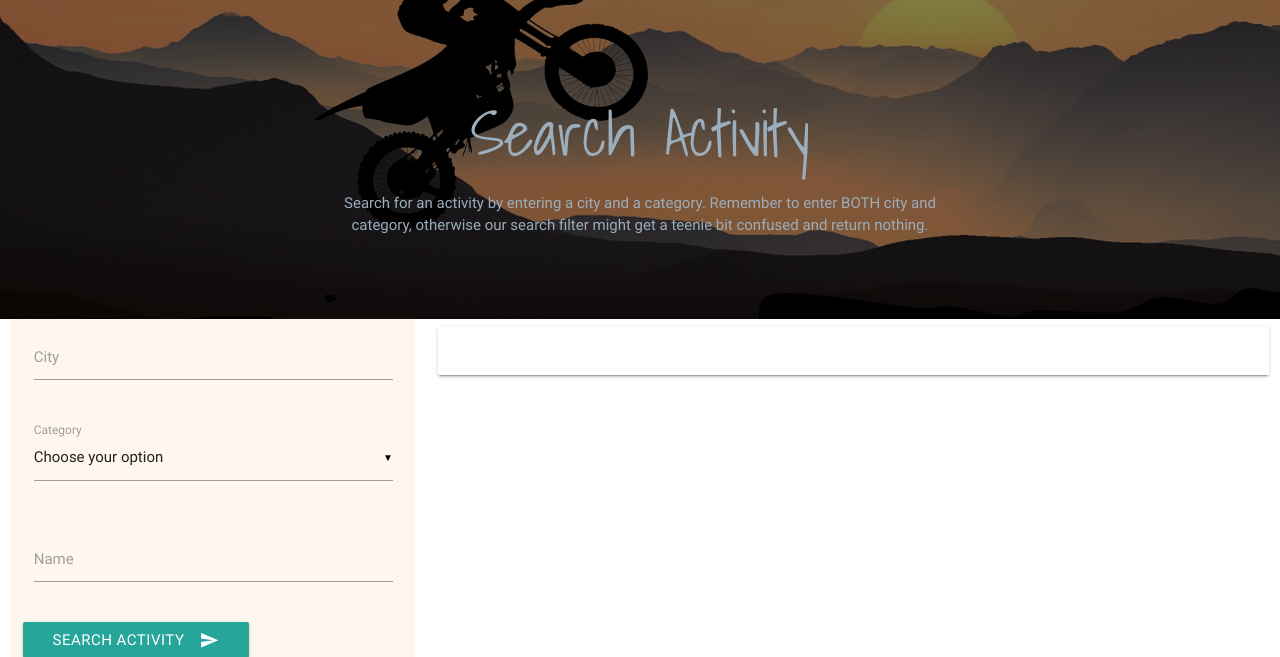
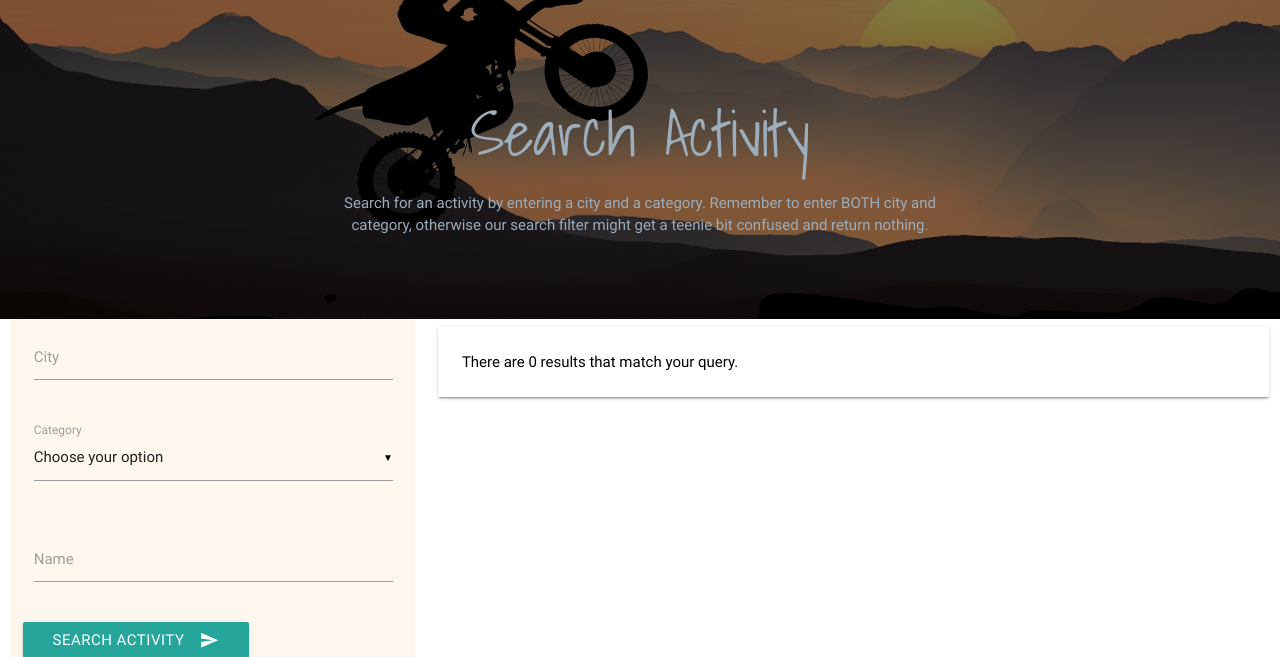
Before and after one commit to nafeesahyounis/data-centric-dev-project, a Flask app: page /find in a window 1280 px wide. Shown: the part 65-722 px from the top of the page. Run offline with Flask 2, Linux system fonts and the light colour scheme; some libraries are stand-ins or nearby versions.

Commit message:
changed find template and removed if clause. Instead used results length filter so that if there are no results, it will print the number

```diff
--- a/templates/pages/find.html
+++ b/templates/pages/find.html
@@ -52,21 +52,17 @@
       <div class="card">
         <div class="card-content black-text">
 
-        {% if results==[]%}
-        <span class="card-title">{{no_results}}</span>
-        {% else %}
 
+    <p> There are {{results|length}} results that match your query.</p>
         {% for result in results %}
-
 
         <span class="card-title">{{result.city|capitalize}}</span>
 
-          <p>{{result.name}}</p>
+          <p>{{result.name|capitalize}}</p>
         <p>{{result.category}}</p>
                 <p>{{result.description}}</p>
         <hr>
               {% endfor %}
-        {% endif %}
 
                </div>
       </div>
```
